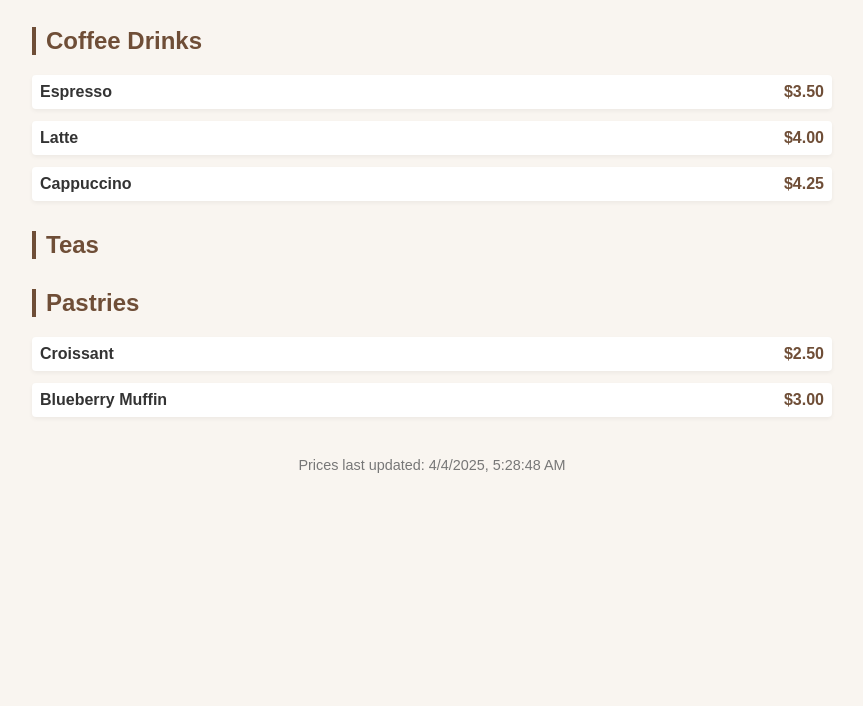
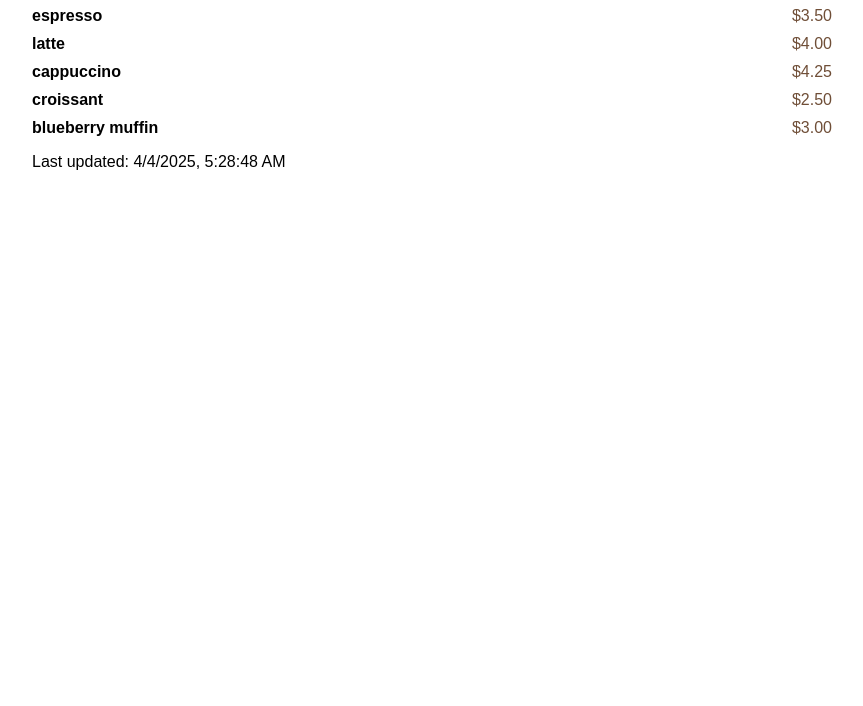
Before and after one commit to ronnydvr/number-project, a website: page public/index.html in a window 1280 px wide. Shown: the part 94-800 px from the top of the page, without its empty margins (208-1071 px from the left). Drawn offline with Linux system fonts and the light colour scheme.

Commit message:
Removed admin panel and updated menu

```diff
--- a/public/index.html
+++ b/public/index.html
@@ -1,127 +1,39 @@
 <!DOCTYPE html>
-<html lang="en">
+<html>
 <head>
-    <meta charset="UTF-8">
-    <meta name="viewport" content="width=device-width, initial-scale=1.0">
     <title>Coffee Shop Menu</title>
     <style>
-        body {
-            font-family: 'Arial', sans-serif;
-            background-color: #f9f5f0;
-            color: #333;
-            max-width: 800px;
-            margin: 0 auto;
-            padding: 20px;
-        }
-        h1 {
-            color: #6F4E37;
-            text-align: center;
-            border-bottom: 2px solid #6F4E37;
-            padding-bottom: 10px;
-        }
-        .menu-category {
-            margin: 30px 0;
-        }
-        .category-title {
-            color: #6F4E37;
-            border-left: 4px solid #6F4E37;
-            padding-left: 10px;
-        }
-        .item {
-            display: flex;
-            justify-content: space-between;
-            margin: 12px 0;
-            padding: 8px;
-            background-color: white;
-            border-radius: 4px;
-            box-shadow: 0 2px 4px rgba(0,0,0,0.05);
-        }
-        .item-name {
-            font-weight: bold;
-        }
-        .item-price {
-            color: #6F4E37;
-            font-weight: bold;
-        }
-        .last-updated {
-            text-align: center;
-            margin-top: 40px;
-            color: #777;
-            font-size: 0.9em;
-        }
+        body { font-family: Arial; max-width: 800px; margin: 0 auto; padding: 20px; }
+        h1 { color: #6F4E37; text-align: center; }
+        .item { display: flex; justify-content: space-between; margin: 10px 0; }
+        .item-name { font-weight: bold; }
+        .item-price { color: #6F4E37; }
     </style>
 </head>
 <body>
-    <h1>☕ Our Coffee Menu</h1>
-    <div id="menu-container">
-        <!-- Prices will load here -->
-        <div id="menu"></div>
-        <div class="last-updated">
-            Prices last updated: <span id="update-time"></span>
-        </div>
-    </div>
+    <h1>☕ Our Menu</h1>
+    <div id="menu"></div>
+    <p>Last updated: <span id="date"></span></p>
 
     <script>
-        // Load prices from JSON
         fetch('data/prices.json')
-            .then(response => {
-                if (!response.ok) throw new Error('Menu not available');
-                return response.json();
+            .then(response => response.json())
+            .then(prices => {
+                let html = '';
+                for (const [item, price] of Object.entries(prices)) {
+                    html += `
+                        <div class="item">
+                            <span class="item-name">${item.replace(/_/g, ' ')}</span>
+                            <span class="item-price">$${price.toFixed(2)}</span>
+                        </div>
+                    `;
+                }
+                document.getElementById('menu').innerHTML = html;
+                document.getElementById('date').textContent = new Date().toLocaleString();
             })
-            .then(prices => {
-                displayPrices(prices);
-                document.getElementById('update-time').textContent = new Date().toLocaleString();
-            })
-            .catch(error => {
-                console.error('Error:', error);
-                document.getElementById('menu').innerHTML = `
-                    <div style="color: #d33; text-align: center; padding: 20px;">
-                        Sorry, we can't load the menu right now. Please refresh the page.
-                    </div>
-                `;
+            .catch(err => {
+                document.getElementById('menu').innerHTML = 'Menu loading failed. Refresh or try later.';
             });
-
-        // Display prices in a categorized format
-        function displayPrices(prices) {
-            const categories = {
-                'Coffee Drinks': ['espresso', 'americano', 'latte', 'cappuccino', 'mocha'],
-                'Teas': ['green_tea', 'black_tea', 'chai'],
-                'Pastries': ['croissant', 'blueberry_muffin', 'cinnamon_roll']
-                // Add more categories as needed
-            };
-
-            let menuHTML = '';
-
-            for (const [category, items] of Object.entries(categories)) {
-                let categoryHTML = `
-                    <div class="menu-category">
-                        <h2 class="category-title">${category}</h2>
-                `;
-
-                items.forEach(item => {
-                    if (prices[item]) {
-                        categoryHTML += `
-                            <div class="item">
-                                <span class="item-name">${formatItemName(item)}</span>
-                                <span class="item-price">$${prices[item].toFixed(2)}</span>
-                            </div>
-                        `;
-                    }
-                });
-
-                categoryHTML += `</div>`;
-                menuHTML += categoryHTML;
-            }
-
-            document.getElementById('menu').innerHTML = menuHTML;
-        }
-
-        // Format item names (e.g., "blueberry_muffin" → "Blueberry Muffin")
-        function formatItemName(key) {
-            return key.split('_')
-                .map(word => word.charAt(0).toUpperCase() + word.slice(1))
-                .join(' ');
-        }
     </script>
 </body>
 </html>
```
Also changed, not shown: admin/index.html (deleted, +0 -41 lines).
